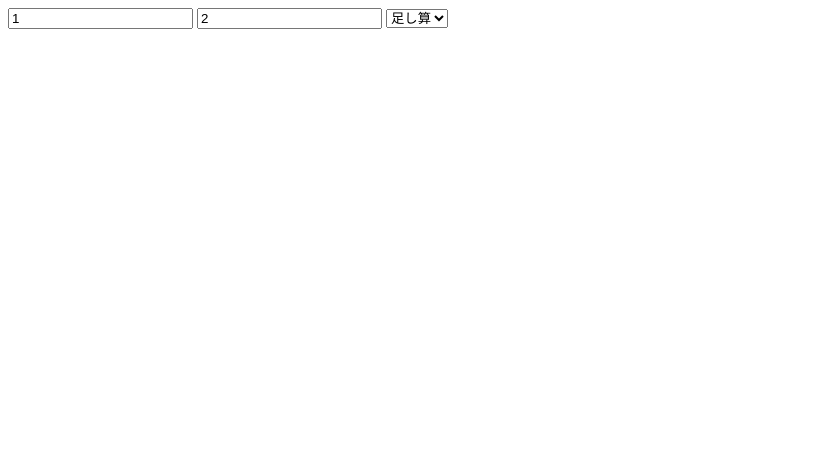
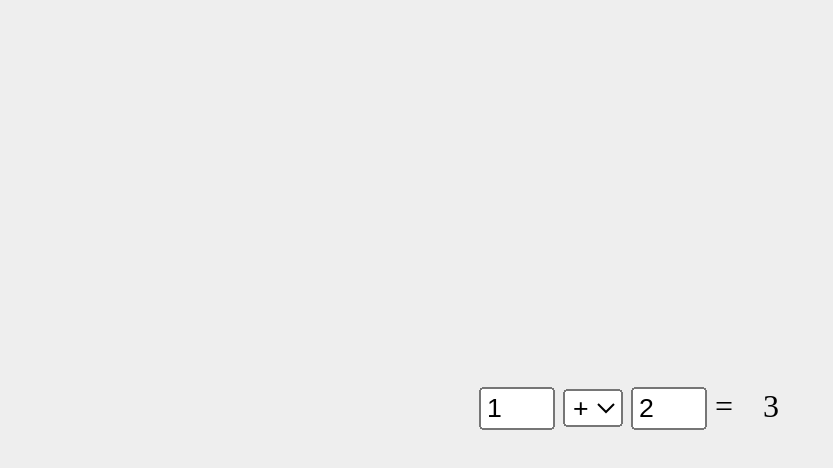
Before and after one commit to ics-creative/160219_chrome_debug, a plain HTML site: page index.html in a window 1280 px wide. Shown: the whole page, without its empty margins (0-833 px from the left). Drawn offline with Linux system fonts and the light colour scheme.

Commit message:
コードを現代風に修正

```diff
--- a/index.html
+++ b/index.html
@@ -1,29 +1,58 @@
 <!DOCTYPE html>
-<html lang="jp">
+<html lang="jp" dir="ltr">
+
 <head>
-    <meta charset="UTF-8">
-    <title>chromeDebug</title>
+  <meta charset="UTF-8" />
+  <meta name="viewport" content="width=device-width" />
+  <title>Chrome Debug Sample</title>
+  <script defer src="js/main.js"></script>
+  <style>
+    html,
+    body {
+      height: 100%;
+    }
+
+    body {
+      display: flex;
+      justify-content: center;
+      align-items: center;
+      background: #EEEEEE;
+      padding: 0;
+      overflow: hidden;
+    }
+
+    form {
+      zoom: 2;
+      text-align: center;
+    }
+
+    input[type=number] {
+      width: 30px;
+    }
+
+    #result {
+      width: 30px;
+      display: inline-block
+    }
+  </style>
 </head>
-<script src="js/main.js"></script>
-<form>
-    <input type="text" value="1" id="num1">
-    <input type="text" value="2" id="num2">
-    <select id="calcType" onchange="(
-    function(){
-    document.getElementById('result').innerHTML = '結果 : '
-      + calculate(
-        document.getElementById('num1').value,
-        document.getElementById('num2').value,
-        document.getElementById('calcType').selectedIndex
-      )
-    }
-    )()">
-        <option>足し算</option>
-        <option>引き算</option>
-        <option>掛け算</option>
-        <option>割り算</option>
-    </select>
-</form>
-<div id="result" />
+
+<body>
+  <form>
+    <div>
+      <input type="number" value="1" id="num1">
+      <select id="calcType">
+        <option value="type-add">+</option>
+        <option value="type-substract">-</option>
+        <option value="type-multiply">×</option>
+        <option value="type-divide">÷</option>
+      </select>
+      <input type="number" value="2" id="num2"> =
+      <span id="result"></span>
+    </div>
+
+  </form>
 </body>
+
+
 </html>
--- a/js/main.js
+++ b/js/main.js
@@ -1,41 +1,68 @@
+// DOM要素を参照
+const elementSelect = document.querySelector("#calcType");
+const elementNum1 = document.querySelector("#num1");
+const elementNum2 = document.querySelector("#num2");
+const elementResult = document.querySelector("#result");
+
+// イベントを登録
+elementSelect.addEventListener("change", calc);
+elementNum1.addEventListener("change", calc);
+elementNum2.addEventListener("change", calc);
+calc();
+
+/** 計算し画面に結果を表示します。 */
+function calc() {
+  elementResult.innerHTML =
+    calculate(
+      Number(elementNum1.value),
+      Number(elementNum2.value),
+      elementSelect.value
+    )
+}
+
+/** 計算します。 */
 function calculate(num1, num2, calcType) {
-    var result;
-    switch (calcType)
-    {
-        case 0:
+  let result;
+  switch (calcType) {
+    case "type-add":
       result = add(num1, num2);
       break;
-        case 1:
+    case "type-substract":
       result = substract(num1, num2);
       break;
-        case 2:
+    case "type-multiply":
       result = multiply(num1, num2);
       break;
-        case 3:
+    case "type-divide":
       result = divide(num1, num2);
       break;
     default:
+      throw new Error();
       break;
   }
   return result;
 }
 
+/** 足し算をします。 */
 function add(num1, num2) {
-    var result = num1 + num2;
+  const result = num1 + num2;
   return result;
 }
 
+/** 引き算をします。 */
 function substract(num1, num2) {
-    var result = num1 - num2;
+  const result = num1 - num2;
   return result;
 }
 
+/** 掛け算をします。 */
 function multiply(num1, num2) {
-    var result = num1 * num2;
+  const result = num1 * num2;
   return result;
 }
 
+/** 割り算をします。 */
 function divide(num1, num2) {
-    var result = num1 / num2;
+  const result = num1 / num2;
   return result;
 }
```
Lines whose indentation alone changed are shown as unchanged.
